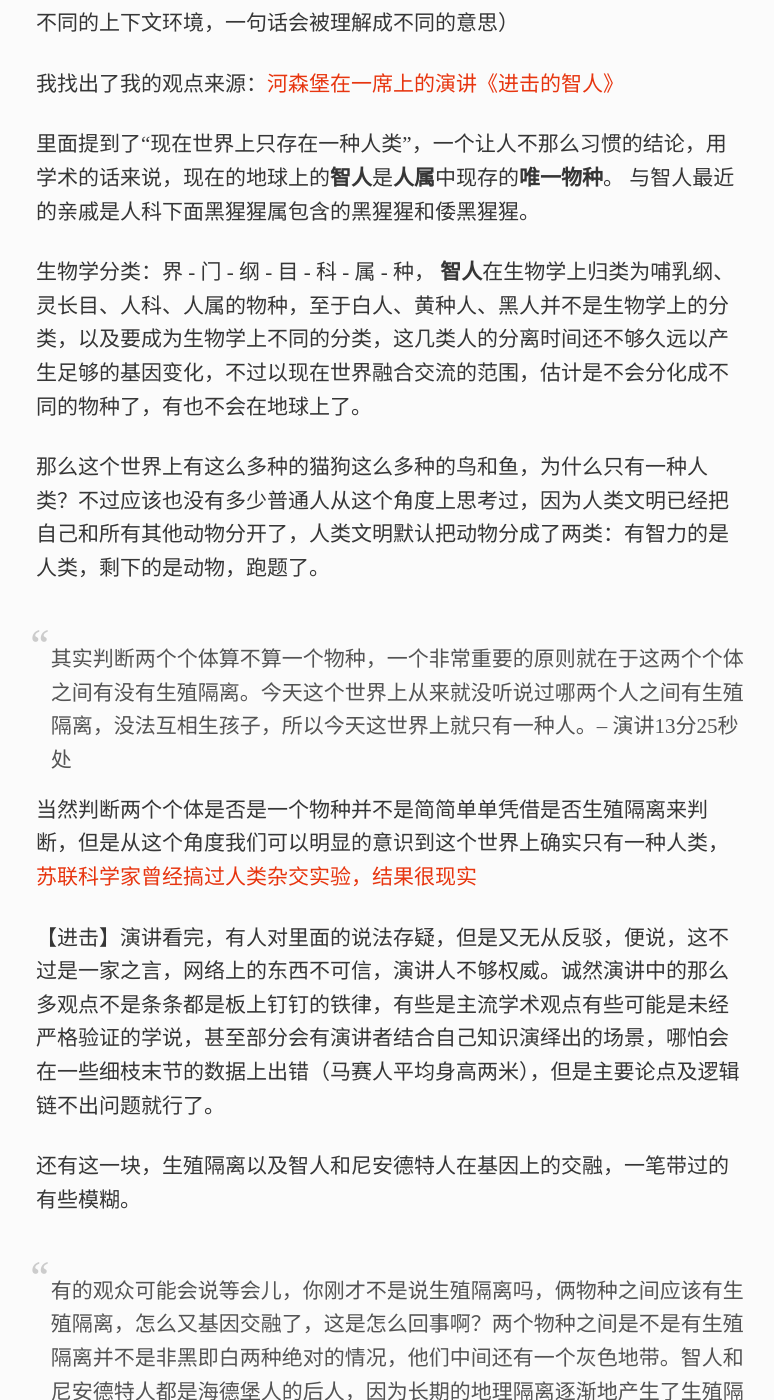
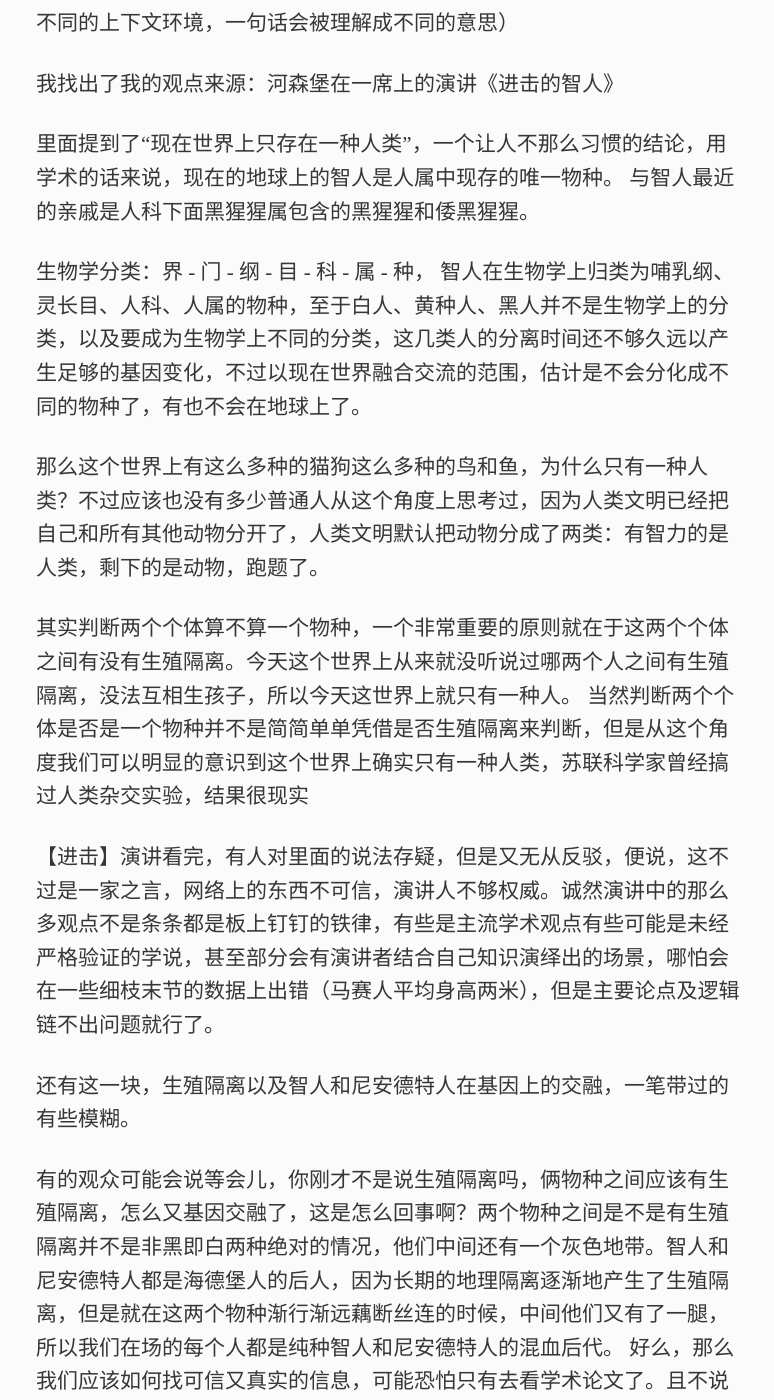
Before and after one commit to xavierskip/xavierskip.github.io, a Jekyll site: the page built from _posts/2022-02-28-one-world-one-human.md, in a window 1280 px wide and 1400 px high, scrolled down 293 px. Shown: the whole window, without its empty margins (250-1024 px from the left). Built offline with Jekyll 4.4.1, drawn with Linux system fonts in a browser that asks for light colours; comment, search, counter and statistics services are not loaded; some of the changed text lies outside the part shown.

Commit message:
Update 2022-02-28-one-world-one-human.md

```diff
--- a/_posts/2022-02-28-one-world-one-human.md
+++ b/_posts/2022-02-28-one-world-one-human.md
@@ -11,44 +11,39 @@ tags:
 
 这让我想到所谓的科学家与大众言语中的“人传染人”表达的是不同的概念。前者关心的是传染的方式，后者关心的是自己会不会被传染（不同的语境，不同的上下文环境，一句话会被理解成不同的意思）
 
-我找出了我的观点来源：[河森堡在一席上的演讲《进击的智人》](https://yixi.tv/#/speech/detail?id=154)
+我找出了我的观点来源：河森堡在一席上的演讲《进击的智人》
 
-里面提到了“现在世界上只存在一种人类”，一个让人不那么习惯的结论，用学术的话来说，现在的地球上的**智人**是**人属**中现存的**唯一物种**。 与智人最近的亲戚是人科下面黑猩猩属包含的黑猩猩和倭黑猩猩。
+里面提到了“现在世界上只存在一种人类”，一个让人不那么习惯的结论，用学术的话来说，现在的地球上的智人是人属中现存的唯一物种。 与智人最近的亲戚是人科下面黑猩猩属包含的黑猩猩和倭黑猩猩。
 
-生物学分类：界 - 门 - 纲 - 目 - 科 - 属 - 种， **智人**在生物学上归类为哺乳纲、灵长目、人科、人属的物种，至于白人、黄种人、黑人并不是生物学上的分类，以及要成为生物学上不同的分类，这几类人的分离时间还不够久远以产生足够的基因变化，不过以现在世界融合交流的范围，估计是不会分化成不同的物种了，有也不会在地球上了。
+生物学分类：界 - 门 - 纲 - 目 - 科 - 属 - 种， 智人在生物学上归类为哺乳纲、灵长目、人科、人属的物种，至于白人、黄种人、黑人并不是生物学上的分类，以及要成为生物学上不同的分类，这几类人的分离时间还不够久远以产生足够的基因变化，不过以现在世界融合交流的范围，估计是不会分化成不同的物种了，有也不会在地球上了。
 
 那么这个世界上有这么多种的猫狗这么多种的鸟和鱼，为什么只有一种人类？不过应该也没有多少普通人从这个角度上思考过，因为人类文明已经把自己和所有其他动物分开了，人类文明默认把动物分成了两类：有智力的是人类，剩下的是动物，跑题了。
 
-> 其实判断两个个体算不算一个物种，一个非常重要的原则就在于这两个个体之间有没有生殖隔离。今天这个世界上从来就没听说过哪两个人之间有生殖隔离，没法互相生孩子，所以今天这世界上就只有一种人。-- 演讲13分25秒处
-
-当然判断两个个体是否是一个物种并不是简简单单凭借是否生殖隔离来判断，但是从这个角度我们可以明显的意识到这个世界上确实只有一种人类，[苏联科学家曾经搞过人类杂交实验，结果很现实](https://www.bilibili.com/video/BV1Rv411J7S3)
+ 其实判断两个个体算不算一个物种，一个非常重要的原则就在于这两个个体之间有没有生殖隔离。今天这个世界上从来就没听说过哪两个人之间有生殖隔离，没法互相生孩子，所以今天这世界上就只有一种人。
+当然判断两个个体是否是一个物种并不是简简单单凭借是否生殖隔离来判断，但是从这个角度我们可以明显的意识到这个世界上确实只有一种人类，苏联科学家曾经搞过人类杂交实验，结果很现实
 
 【进击】演讲看完，有人对里面的说法存疑，但是又无从反驳，便说，这不过是一家之言，网络上的东西不可信，演讲人不够权威。诚然演讲中的那么多观点不是条条都是板上钉钉的铁律，有些是主流学术观点有些可能是未经严格验证的学说，甚至部分会有演讲者结合自己知识演绎出的场景，哪怕会在一些细枝末节的数据上出错（马赛人平均身高两米），但是主要论点及逻辑链不出问题就行了。
 
 还有这一块，生殖隔离以及智人和尼安德特人在基因上的交融，一笔带过的有些模糊。
 
-> 有的观众可能会说等会儿，你刚才不是说生殖隔离吗，俩物种之间应该有生殖隔离，怎么又基因交融了，这是怎么回事啊？两个物种之间是不是有生殖隔离并不是非黑即白两种绝对的情况，他们中间还有一个灰色地带。智人和尼安德特人都是海德堡人的后人，因为长期的地理隔离逐渐地产生了生殖隔离，但是就在这两个物种渐行渐远藕断丝连的时候，中间他们又有了一腿，所以我们在场的每个人都是纯种智人和尼安德特人的混血后代。
-
+ 有的观众可能会说等会儿，你刚才不是说生殖隔离吗，俩物种之间应该有生殖隔离，怎么又基因交融了，这是怎么回事啊？两个物种之间是不是有生殖隔离并不是非黑即白两种绝对的情况，他们中间还有一个灰色地带。智人和尼安德特人都是海德堡人的后人，因为长期的地理隔离逐渐地产生了生殖隔离，但是就在这两个物种渐行渐远藕断丝连的时候，中间他们又有了一腿，所以我们在场的每个人都是纯种智人和尼安德特人的混血后代。
 好么，那么我们应该如何找可信又真实的信息，可能恐怕只有去看学术论文了。且不说看不看得懂各种领域的论文，老实说如果你没办法利用论文中的数据及步骤重复实验过程，论文的结论也并不可靠，说到底非专业人士看论文上，其中观点的权威性还是来自一种信用的背书。
 
 首先，这篇演讲者是公开署名的，并不是自媒体上那种署名都不知道署名者是谁的情况，作者是要为自己言论负责的，其次作者是国家博物馆讲解员，讲解的内容和他的工作专业相关的，这样的信息来源是可靠的。在有信用背书的情况下，只是说这样的信息源是值得看的，至于其中的内容还是需要靠自己来判断，不能让别人来代替自己思考。对于自己怀疑的观点，可以看还有没有其他的人对这个观点进行信用背书，对于自己不熟悉的领域，你认为反直觉的观点可能是人家业界的共识。
 
-并且此演讲已经经过大范围传播，而且大家都可以对演讲内容进行评判，你要是只是想批判人家直接看这个贴子就好了：[https://www.zhihu.com/question/56838287](https://www.bilibili.com/video/BV1Rv411J7S3)
+并且此演讲已经经过大范围传播，而且大家都可以对演讲内容进行评判，你要是只是想批判人家直接看这个贴子就好了：https://www.zhihu.com/question/56838287
 
 我随便搜了搜，在一席这个平台下，就有另外几个演讲讲到了人类祖先相关的内容。
 
-> 由此我们也可以得出结论，我们在座的每一位只是可以追溯到20到30万年前的非洲，我们跟非洲以外的这些古人类几乎是没有什么关系的。所以，我们的DNA有95%以上都是可以直接追溯到非洲的，来自非常晚近时期的非洲人群走出非洲以后来到中国，变成了现在在座的各位。
+ 由此我们也可以得出结论，我们在座的每一位只是可以追溯到20到30万年前的非洲，我们跟非洲以外的这些古人类几乎是没有什么关系的。所以，我们的DNA有95%以上都是可以直接追溯到非洲的，来自非常晚近时期的非洲人群走出非洲以后来到中国，变成了现在在座的各位。
+via:  关于人类祖先，古DNA能告诉我们什么？ 来自：厦门大学人类学研究所所长  王传超
 
-via:  [关于人类祖先，古DNA能告诉我们什么？](https://yixi.tv/#/speech/detail?id=850) 来自：厦门大学人类学研究所所长  王传超
-
-> 可问题是我们计算了一下这个年代，所有走出非洲它都有一个M168这么一个突变，这个年代发现是不到十万年前的。然后我现在算出来，其实只有五万多年不到六万年，也就是说，现在所有的欧洲亚洲的活人，他都是十万年之内走出非洲的人，把之前的人取代掉了。
-
-via:  [Y染色体携带的历史](https://www.yixi.tv/speech/#/speech/detail?id=423) 来自：分子人类学研究者  严实
+ 可问题是我们计算了一下这个年代，所有走出非洲它都有一个M168这么一个突变，这个年代发现是不到十万年前的。然后我现在算出来，其实只有五万多年不到六万年，也就是说，现在所有的欧洲亚洲的活人，他都是十万年之内走出非洲的人，把之前的人取代掉了。
+via:  Y染色体携带的历史 来自：分子人类学研究者  严实
 
 里面都提到了人类祖先的事情，现代人都是从一群从非洲走出来的古人类演化而来，至于其他的古人类都消失灭绝了。地球上只有一种人类。
 
 为什么只有一种人类了呢？河森堡给出了自己大胆的观点。
 
-> 其实我们智人是一个非常凶狠恐怖的物种。我们对别的物种绝不留情，别说对别的物种绝不留情，对别的人种都绝不留情。别说对别的人种，对咱自己都绝不留情，我们智人疯起来连自己都打，就是仅仅因为不同的意识形态和宗教信仰恨不得就把对方斩尽杀绝。
-
+其实我们智人是一个非常凶狠恐怖的物种。我们对别的物种绝不留情，别说对别的物种绝不留情，对别的人种都绝不留情。别说对别的人种，对咱自己都绝不留情，我们智人疯起来连自己都打，就是仅仅因为不同的意识形态和宗教信仰恨不得就把对方斩尽杀绝。
 是的，智人疯起来连自己人都打。
```
